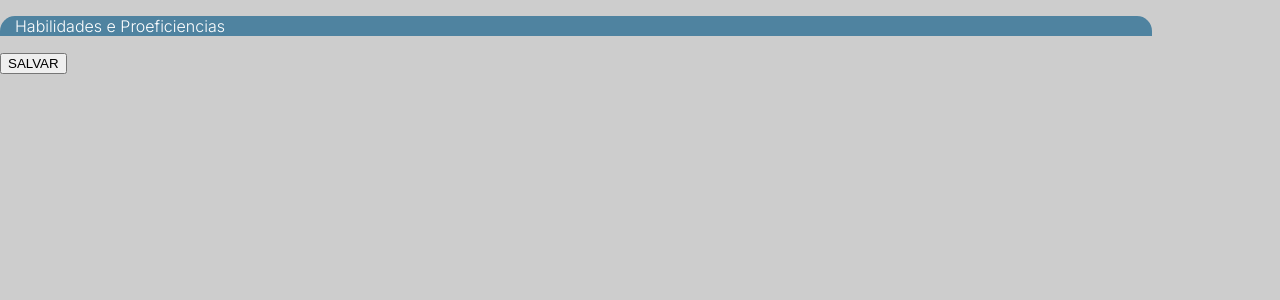
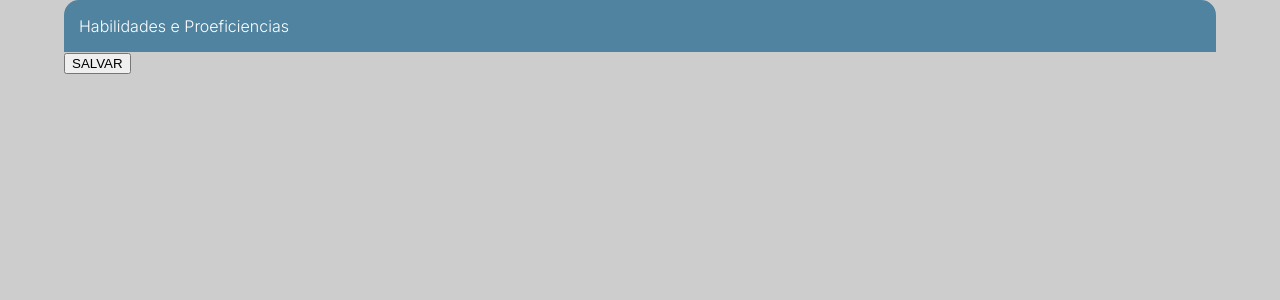
Before and after one commit to mabiiak/ficheiro-de-bolso, a React (Create React App) app: page / in a window 1280 px wide. Shown: the top 300 px of the page. Built offline with nearby package versions, Linux system fonts and the light colour scheme.

Commit message:
style: configuração geral de estilo

```diff
--- a/src/components/css/Habilidade.css
+++ b/src/components/css/Habilidade.css
@@ -8,7 +8,7 @@
     align-items: center;
     background-color: #EDEDED;
     border: none;
-    border-radius: 10px 10px 0 0;
+    border-radius: 10px 0 0 0;
     display: flex;
     flex-direction: row;
     justify-content: space-around;
--- a/src/components/genericos/TituloExpansivo.jsx
+++ b/src/components/genericos/TituloExpansivo.jsx
@@ -9,14 +9,14 @@ function TituloExpansivo({ titulo, body }) {
     }
 
     return(
-        <div id="geral">
+        <section className="geral">
             <div id="titulos" onClick={() => openContent()}>
                 <p> {titulo} </p>
             </div>
             <div hidden={viewHidden}>
                 {body}
             </div>
-        </div>
+        </section>
     )
 }
 
--- a/src/components/genericos/css/Titulos.css
+++ b/src/components/genericos/css/Titulos.css
@@ -1,5 +1,4 @@
 .geral {
-    align-items: center;
     display: flex;
     flex-direction: column;
 }
@@ -9,7 +8,6 @@
     border-radius: 15px 15px 0 0;
     color: #FFFFFF;
     text-align: left;
-    width: 90%;
 }
 
 #titulos > p {
@@ -19,6 +17,5 @@
 #setaGrid {
     display: flex;
     justify-content: center;
-    width: 90%;
     flex-wrap: wrap
 }
--- a/src/index.css
+++ b/src/index.css
@@ -4,4 +4,5 @@ body {
   margin: 0;
   font-family: 'Inter', sans-serif;
   background-color: #CDCDCD;
+  padding: 0 5%;
 }
```
